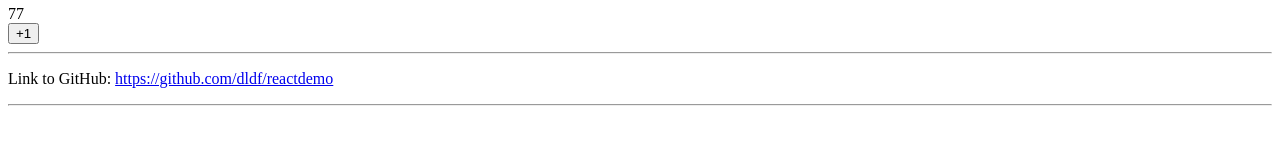
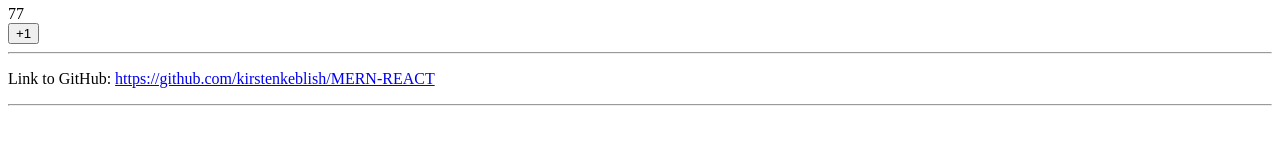
Before and after one commit to kirstenkeblish/MERN-REACT, a React (Create React App) app: page / in a window 1280 px wide. Shown: the part 132-292 px from the top of the page. Built offline with nearby package versions, Linux system fonts and the light colour scheme.

Commit message:
new github link

```diff
--- a/src/components/MyGitHub.jsx
+++ b/src/components/MyGitHub.jsx
@@ -1,7 +1,7 @@
 const MyGitHub = () => {
     return (
         <p>
-            Link to GitHub: <a href="https://github.com/dldf/reactdemo"> https://github.com/dldf/reactdemo</a>
+            Link to GitHub: <a href="https://github.com/kirstenkeblish/MERN-REACT"> https://github.com/kirstenkeblish/MERN-REACT</a>
         </p>
     )
 }
```
